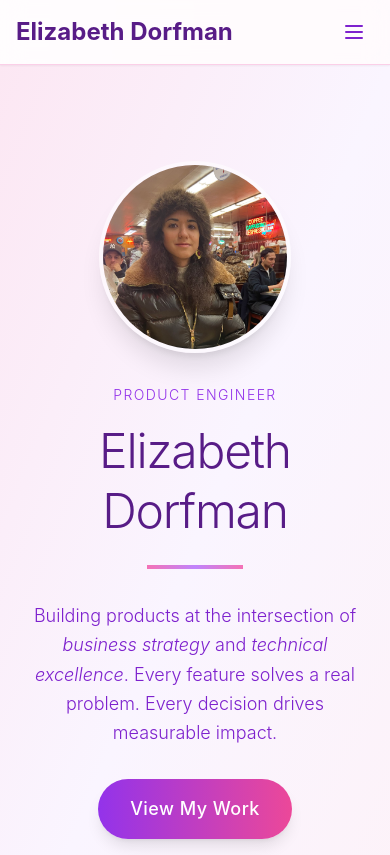
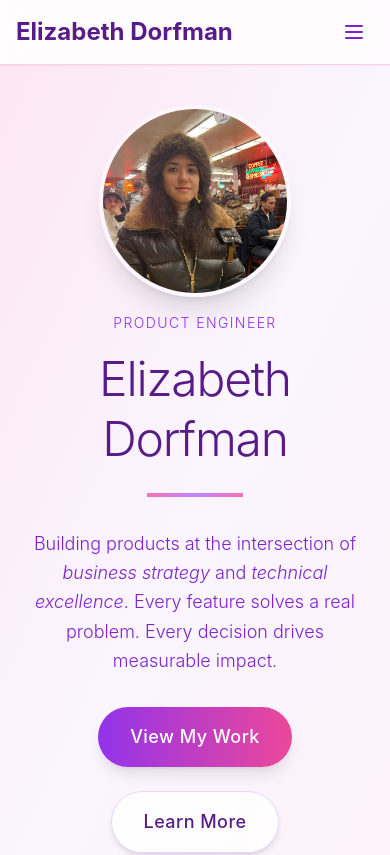
Before and after one commit to elizabethdorfman/portfolio, a React (Vite) app: page / in a window 390 px wide. Shown: the top 855 px of the page. Built offline with nearby package versions, Linux system fonts and the light colour scheme.

Commit message:
Reduce spacing above profile picture and finalize design

```diff
--- a/src/pages/Home.tsx
+++ b/src/pages/Home.tsx
@@ -8,10 +8,10 @@ export default function Home() {
   return (
     <div>
       {/* Hero Section */}
-      <section className="bg-gradient-to-br from-pink-100 via-purple-50 to-pink-50 py-24 md:py-48 min-h-screen flex items-center justify-center">
+      <section className="bg-gradient-to-br from-pink-100 via-purple-50 to-pink-50 pt-8 pb-12 md:pt-12 md:pb-24 min-h-screen flex items-center justify-center">
         <div className="max-w-4xl mx-auto px-4 sm:px-6 lg:px-8">
           <div className="text-center animate-fade-in">
-            <div className="mb-8 flex justify-center">
+            <div className="mb-4 flex justify-center">
               <img
                 src="/IMG_7775.jpeg"
                 alt="Elizabeth Dorfman"
```
